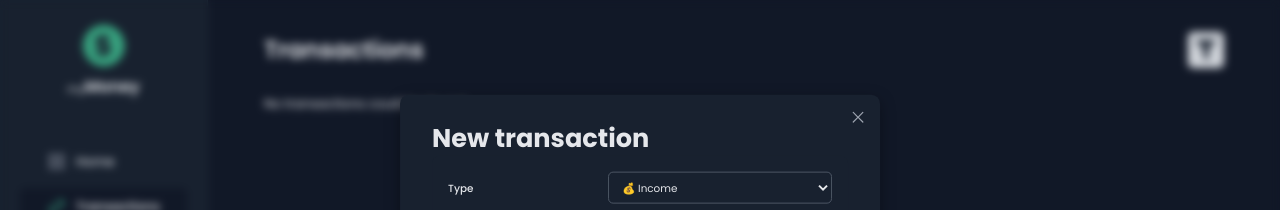
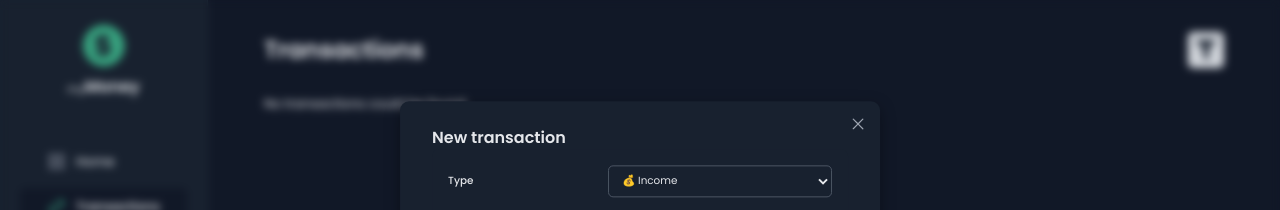
Before and after one commit to amiguelmoreno/MyMoney, a React (Vite) app: page /transactions in a window 1280 px wide. Both pictures are taken after a click on the button "New transaction". Shown: the top 210 px of the page. Built offline with nearby package versions, Linux system fonts and the light colour scheme; no server answers; the database is empty; a web font is replaced by a local one.

Commit message:
fix form style

```diff
--- a/src/features/transactions/CreateTransactionForm.jsx
+++ b/src/features/transactions/CreateTransactionForm.jsx
@@ -62,8 +62,8 @@ function CreateTransactionForm({ onCloseModal, type, transaction }) {
 
   return (
     <>
-      {type === "create" && <Heading>New transaction</Heading>}
-      {type === "edit" && <Heading>Edit transaction</Heading>}
+      {type === "create" && <Heading as="h2">New transaction</Heading>}
+      {type === "edit" && <Heading as="h2">Edit transaction</Heading>}
       <Form onSubmit={handleSubmit(onSubmit)}>
         <FormRow label="Type" error={errors?.income?.message}>
           <Select
--- a/src/ui/Form.jsx
+++ b/src/ui/Form.jsx
@@ -8,6 +8,16 @@ const Form = styled.form`
 
   @media (width <= 850px) {
     font-size: 1.1rem;
+
+    input,
+    select,
+    textarea {
+      width: 100%;
+    }
+
+    button {
+      font-size: 1.1rem;
+    }
   }
 
   ${(props) =>
--- a/src/ui/Modal.jsx
+++ b/src/ui/Modal.jsx
@@ -16,6 +16,10 @@ const StyledModal = styled.div`
   padding: 3.2rem 4rem;
   transition: all 0.5s;
   box-shadow: rgba(0, 0, 0, 0.35) 0px 5px 15px;
+
+  @media (width <= 500px) {
+    width: 90%;
+  }
 `;
 
 const Overlay = styled.div`
```
